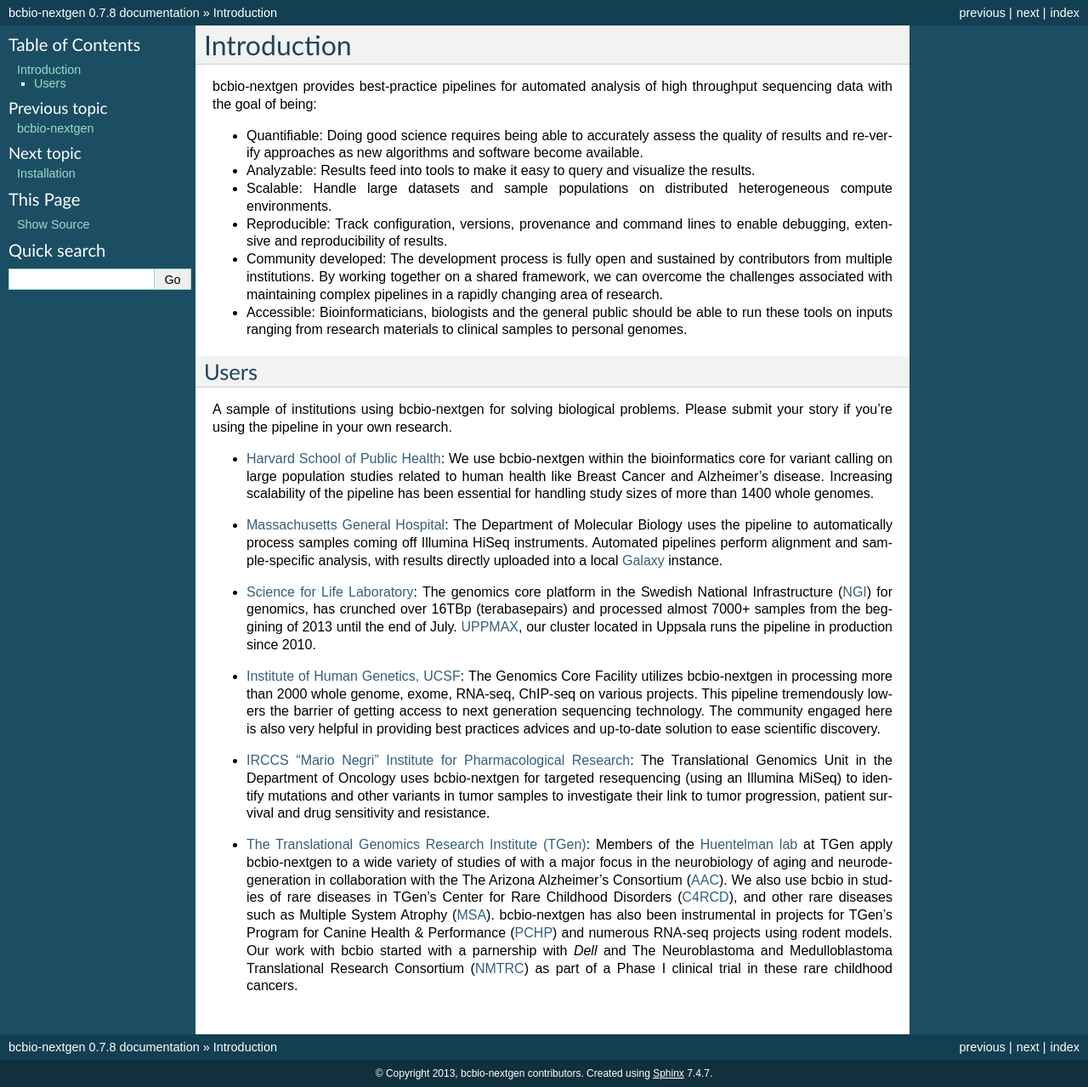
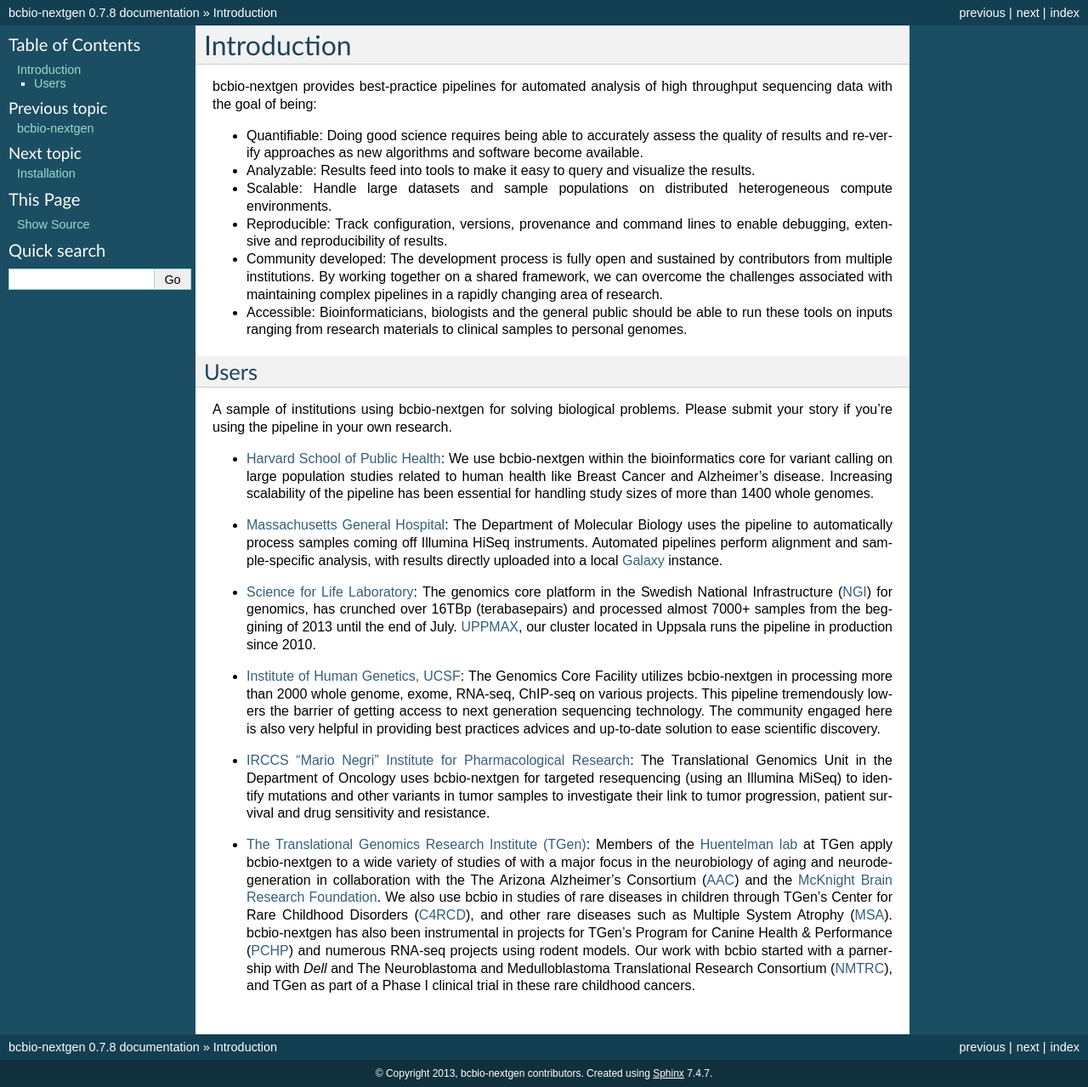
Before and after one commit to bcbio/bcbio-nextgen, a Sphinx documentation site: the page built from docs/contents/introduction.rst, in a window 1280 px wide. Shown: the whole page at 85% size. Built offline with Sphinx 7.4.7, drawn with Linux system fonts in a browser that asks for light colours.

Commit message:
Added McKnight, Dell URL, and a slight tweak to last sentence. Good to go!

```diff
--- a/docs/contents/introduction.rst
+++ b/docs/contents/introduction.rst
@@ -83,20 +83,23 @@
 - `The Translational Genomics Research Institute (TGen)`_:
   Members of the `Huentelman lab`_ at TGen apply bcbio-nextgen to a wide
   variety of studies of with a major focus in the neurobiology of aging
-  and neurodegeneration in collaboration with the The Arizona Alzheimer's Consortium (`AAC`_).
-  We also use bcbio in studies of rare diseases in TGen's Center for
-  Rare Childhood Disorders (`C4RCD`_),  and other rare diseases such as
+  and neurodegeneration in collaboration with the The Arizona Alzheimer's Consortium (`AAC`_)
+  and  the `McKnight Brain Research Foundation`_.
+  We also use bcbio in studies of rare diseases in children through TGen's
+  Center for Rare Childhood Disorders (`C4RCD`_),  and other rare diseases such as
   Multiple System Atrophy (`MSA`_). bcbio-nextgen has also been instrumental in
   projects for TGen's Program for Canine Health & Performance (`PCHP`_)
   and numerous RNA-seq projects using rodent models. Our work with bcbio
   started with a parnership with `Dell` and The Neuroblastoma and
-  Medulloblastoma Translational Research Consortium (`NMTRC`_) as part of
-  a Phase I clinical trial in these rare childhood cancers.
+  Medulloblastoma Translational Research Consortium (`NMTRC`_),
+  and TGen as part of a Phase I clinical trial in these rare childhood cancers.
 
 .. _The Translational Genomics Research Institute (TGen): http://www.tgen.org
 .. _Huentelman lab: http://www.tgen.org/research/research-faculty/matt-huentelman.aspx
 .. _AAC: http://www.azalz.org
+.. _McKnight Brain Research Foundation: http://tmbrf.org
 .. _C4RCD: http://www.c4rcd.org
 .. _MSA: http://www.tgen.org/research/multiple-system-atrophy-(msa)-research-registry.aspx
 .. _PCHP: http://www.tgen.org/research/canine-health-performance.aspx
+.. _Dell: http://www.dell.com/learn/us/en/70/healthcare
 .. _NMTRC: http://nmtrc.org/about
```
